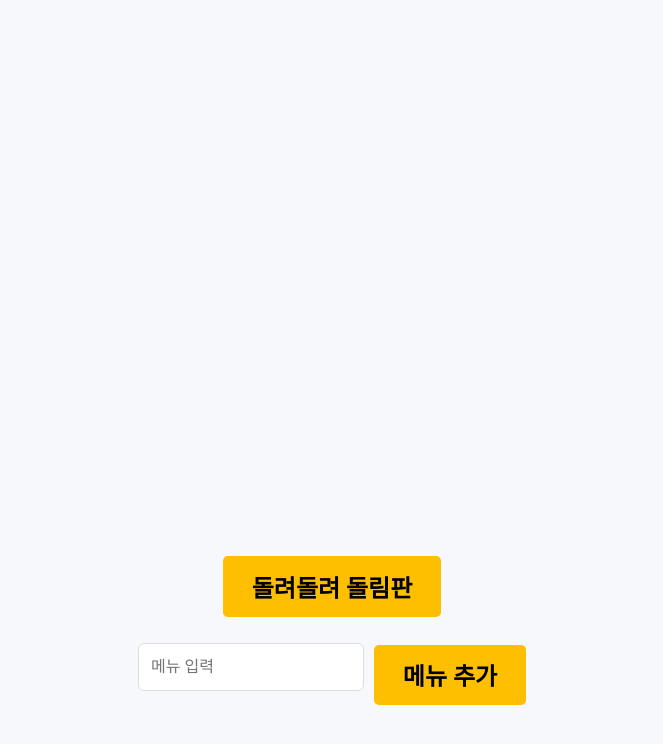
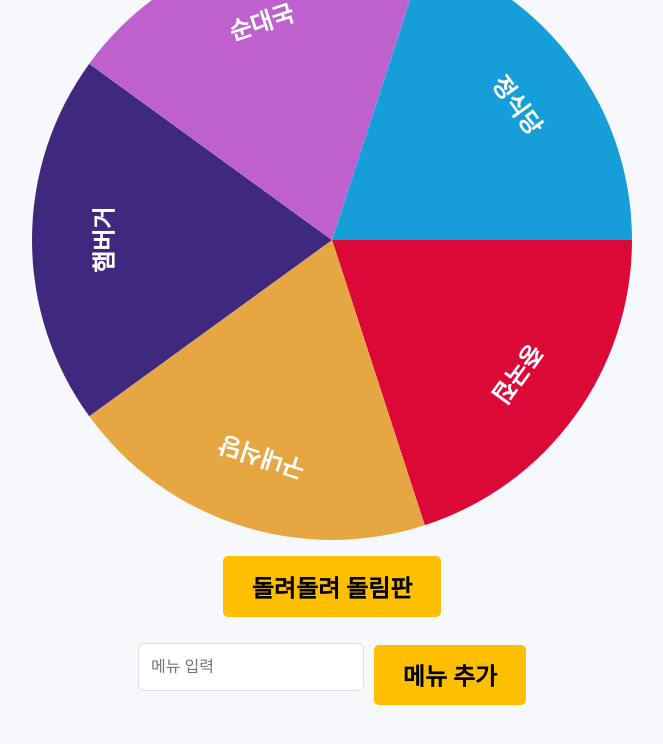
Before and after one commit to sungminjung066-lang/random-roulette, a plain HTML site: page random_roulette/index.html in a window 1280 px wide. Both pictures are taken after a click on the button "메뉴 추가". Shown: the part 160-904 px from the top of the page, without its empty margins (308-971 px from the left). Drawn offline with Linux system fonts and the light colour scheme; a web font is replaced by a local one.

Commit message:
약간 수정한 부분 업로드

```diff
--- a/random_roulette/app.js
+++ b/random_roulette/app.js
@@ -0,0 +1,80 @@
+const canvas = document.getElementById("wheel");
+const ctx = canvas.getContext("2d");
+const spinBtn = document.getElementById("spinBtn");
+const addBtn = document.getElementById("addBtn");
+const menuInput = document.getElementById("menuInput");
+
+let product = ["중국집", "구내식당", "햄버거", "순대국", "정식당"];
+const colors = [
+  "#dc0936",
+  "#e6a742",
+  "#3f297e",
+  "#be61cf",
+  "#169ed8",
+  "#209b6c",
+  "#60b236",
+];
+
+const newMake = () => {
+  const [cw, ch] = [canvas.width / 2, canvas.height / 2];
+  const arc = (2 * Math.PI) / product.length;
+
+  for (let i = 0; i < product.length; i++) {
+    ctx.beginPath();
+    ctx.fillStyle = colors[i % colors.length];
+    ctx.moveTo(cw, ch);
+    ctx.arc(cw, ch, cw, arc * i, arc * (i + 1));
+    ctx.fill();
+    ctx.closePath();
+  }
+
+  ctx.fillStyle = "#fff";
+  ctx.font = "bold 24px Pretendard, sans-serif"; // 폰트 fallback 추가
+  ctx.textAlign = "center";
+
+  for (let i = 0; i < product.length; i++) {
+    const angle = arc * i + arc / 2;
+    ctx.save();
+    ctx.translate(
+      cw + Math.cos(angle) * (cw - 80),
+      ch + Math.sin(angle) * (ch - 80)
+    );
+    ctx.rotate(angle + Math.PI / 2);
+    product[i].split(" ").forEach((text, j) => {
+      ctx.fillText(text, 0, 30 * j);
+    });
+    ctx.restore();
+  }
+};
+
+const rotate = () => {
+  canvas.style.transform = `initial`;
+  canvas.style.transition = `initial`;
+
+  setTimeout(() => {
+    const ran = Math.floor(Math.random() * 360);
+    const rotate = ran + 3600;
+    canvas.style.transition = `2s ease-out`;
+    canvas.style.transform = `rotate(-${rotate}deg)`;
+
+    setTimeout(() => {
+      alert(`오늘의 메뉴는?`);
+    }, 2000);
+  }, 1);
+};
+
+const add = () => {
+  const name = menuInput.value.trim();
+  if (name) {
+    product.push(name);
+    menuInput.value = "";
+    newMake();
+  } else {
+    alert("메뉴 이름을 입력해주세요!");
+  }
+};
+
+newMake();
+
+spinBtn.addEventListener("click", rotate);
+addBtn.addEventListener("click", add);
--- a/random_roulette/index.html
+++ b/random_roulette/index.html
@@ -5,6 +5,7 @@
     <meta name="viewport" content="width=device-width,initial-scale=1" />
     <title>식사 메뉴 룰렛(기본 틀)</title>
     <link rel="stylesheet" href="style.css" />
+    <script defer src="app.js"></script>
   </head>
   <body>
     <div id="menu">
```
Also changed, not shown: ai_random_slot_machine/index.html (+2 -4 lines).
